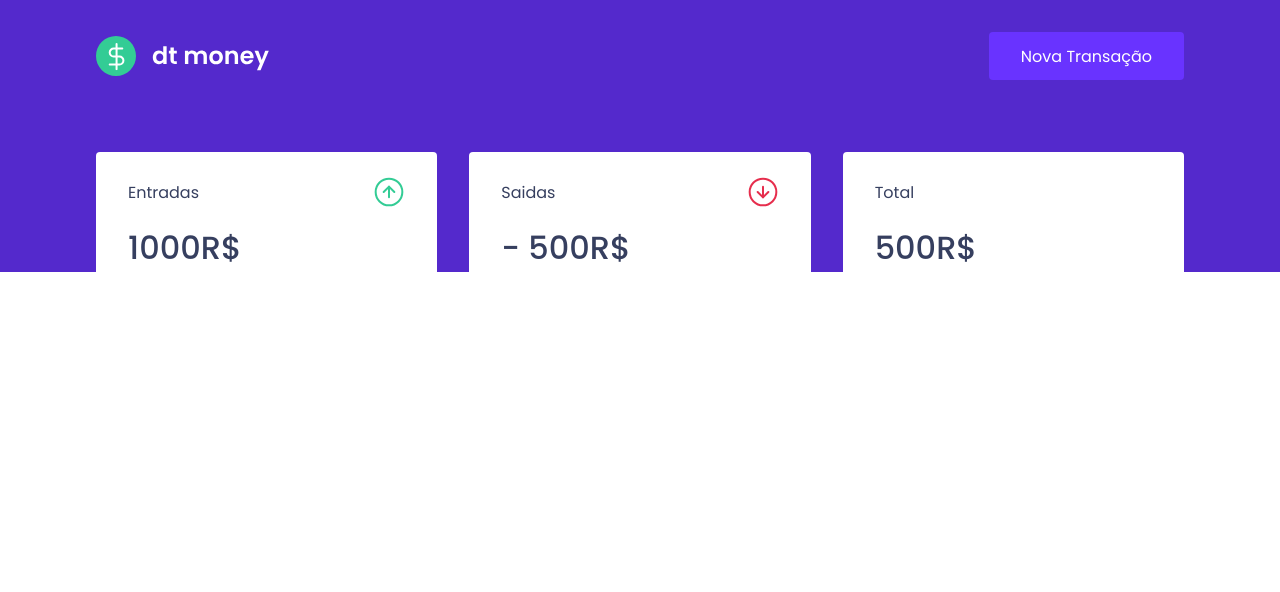
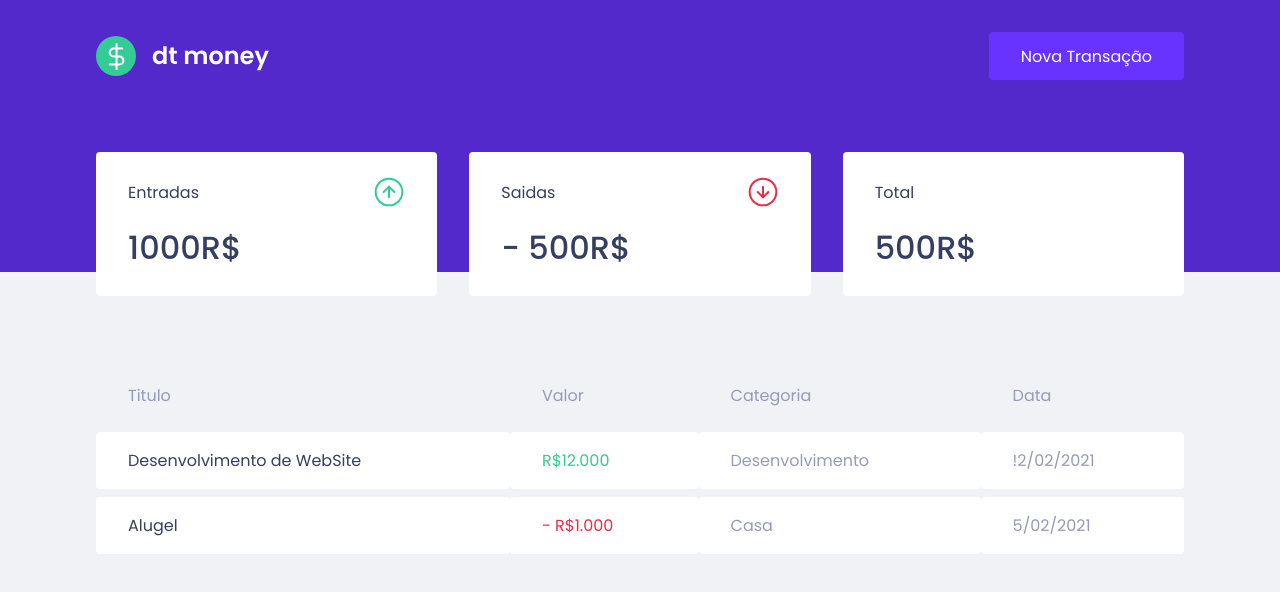
Before and after one commit to FabyoSK/dt-money, a React (Create React App) app: page / in a window 1280 px wide. Shown: the top 592 px of the page. Built offline with nearby package versions, Linux system fonts and the light colour scheme.

Commit message:
Feat: add TransactionTabel component

```diff
--- a/src/components/Dashboard/index.tsx
+++ b/src/components/Dashboard/index.tsx
@@ -1,10 +1,12 @@
 import { Summary } from "../Summary";
+import { TransactionTable } from "../TransactionTable";
 import { Container } from "./styles";
 
 export function Dashboard() {
   return (
     <Container>
       <Summary />
+      <TransactionTable />
     </Container>
   );
 }
--- /dev/null
+++ b/src/components/TransactionTable/index.tsx
@@ -0,0 +1,32 @@
+import { Container } from "./styles";
+
+export function TransactionTable() {
+  return (
+    <Container>
+      <table>
+        <thead>
+          <tr>
+            <th>Titulo</th>
+            <th>Valor</th>
+            <th>Categoria</th>
+            <th>Data</th>
+          </tr>
+        </thead>
+        <tbody>
+          <tr>
+            <td>Desenvolvimento de WebSite</td>
+            <td className="deposit">R$12.000</td>
+            <td>Desenvolvimento</td>
+            <td>!2/02/2021</td>
+          </tr>
+          <tr>
+            <td>Alugel</td>
+            <td className="withdrawn">- R$1.000</td>
+            <td>Casa</td>
+            <td>5/02/2021</td>
+          </tr>
+        </tbody>
+      </table>
+    </Container>
+  );
+}
--- /dev/null
+++ b/src/components/TransactionTable/styles.ts
@@ -0,0 +1,36 @@
+import styled from "styled-components";
+
+export const Container = styled.div`
+  margin-top: 4rem;
+
+  table {
+    width: 100%;
+    border-spacing: 0 0.5rem;
+
+    th {
+      color: var(--text-body);
+      font-weight: 400;
+      padding: 1rem 2rem;
+      text-align: left;
+      line-height: 1.5rem;
+    }
+    td {
+      padding: 1rem 2rem;
+      border: 0;
+      background-color: var(--shape);
+      color: var(--text-body);
+      border-radius: 0.25rem;
+
+      &:first-child {
+        color: var(--text-title);
+      }
+
+      &.deposit {
+        color: var(--green);
+      }
+      &.withdrawn {
+        color: var(--red);
+      }
+    }
+  }
+`;
--- a/src/styles/GlobalStyle.ts
+++ b/src/styles/GlobalStyle.ts
@@ -5,6 +5,7 @@ export const GlobalStyle = createGlobalStyle`
     --background:#F0F2F5;
     --red:#E62E4D;
     --blue:#5429CC;
+    --green: #33CC95;
 
     --blue-light:#6933FF;
 
@@ -28,7 +29,7 @@ export const GlobalStyle = createGlobalStyle`
     }
   }
   body{
-    background-color: var(----background);
+    background-color: var(--background);
     -webkit-font-smoothing:antialised;
   }
 
```
